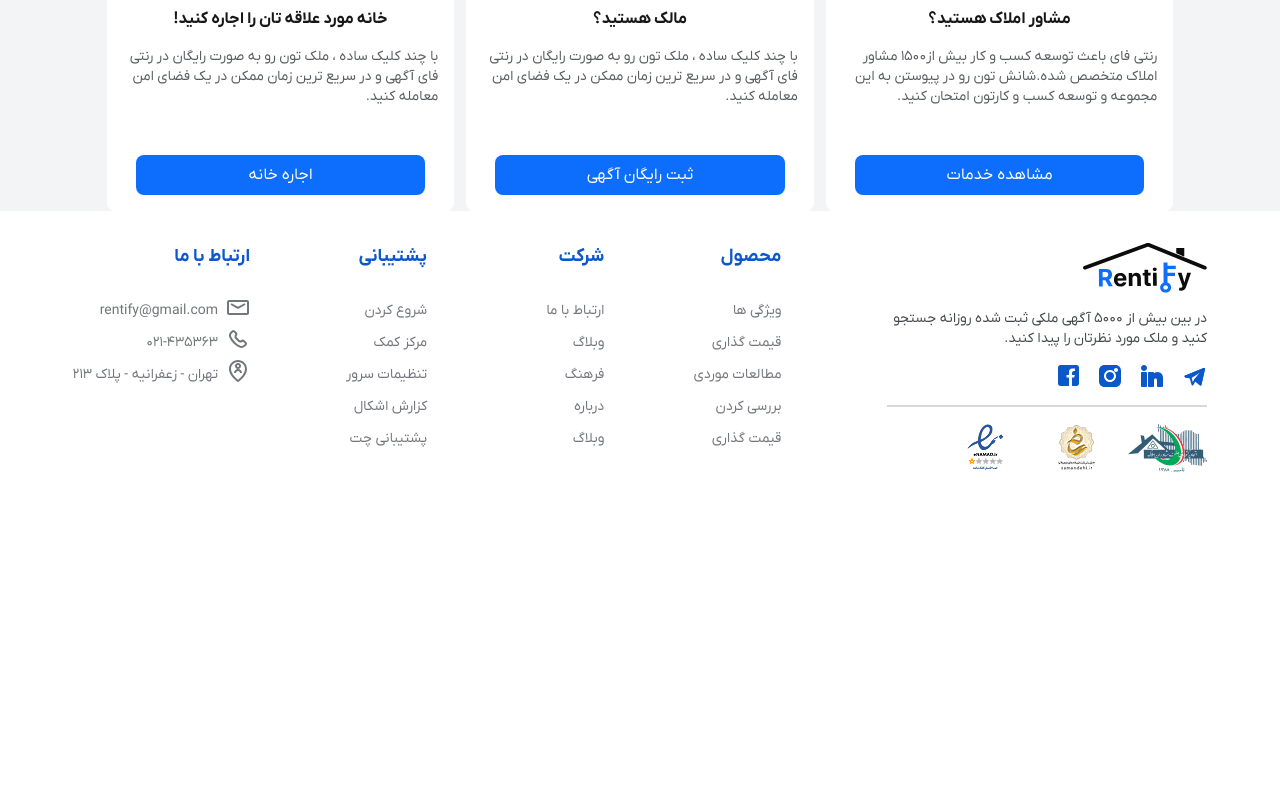
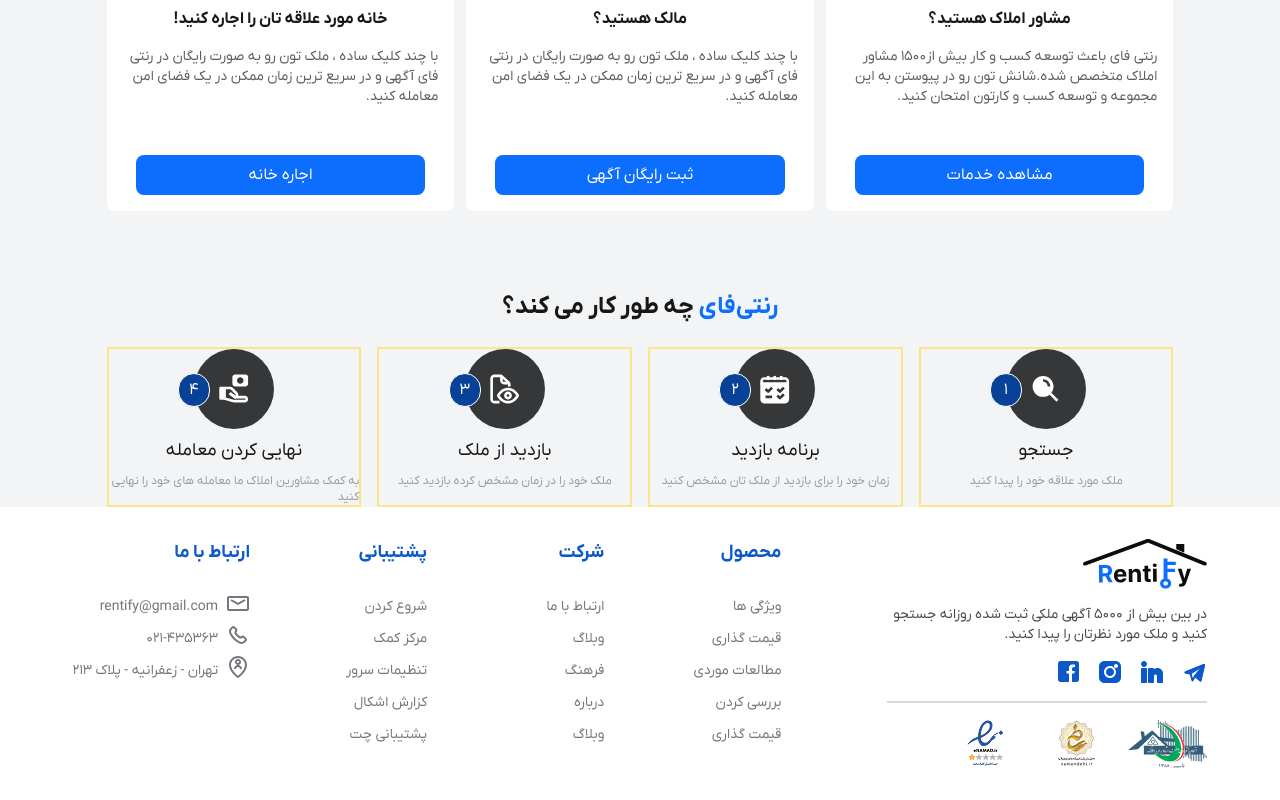
Before and after one commit to Sorayyaa1/Rentify-Web, a Next.js app: page / in a window 1280 px wide. Shown: the part 1913-2713 px from the top of the page. Before the commit the page ends 2417 px from the top, so only its background shows below. Built offline with nearby package versions, Linux system fonts and the light colour scheme.

Commit message:
feat: add RentifyServicesMap component to HomePage

```diff
--- /dev/null
+++ b/Components/RentifyServicesMap.tsx
@@ -0,0 +1,28 @@
+import {rentifyServicesMapArray} from "@/core/contance/rentifyServicesMap"
+import { Icon } from "./UI/Icon/Icon"
+
+function RentifyServicesMap(){
+    return(
+        <div className="w-10/12 mx-auto flex flex-col gap-6">
+            <p className="text-center font-[700] text-2xl"><span className="text-[#0D6EFD]">رنتی‌فای</span> چه طور کار می کند؟</p>
+            <div className="w-full flex justify-between gap-4">
+               {
+                rentifyServicesMapArray.map((item,index)=>(
+                   <div key={index} className="w-9/12 flex flex-col gap-2 items-center border-2 border-amber-200">
+                        <div className="relative">
+                            <div className="flex flex-col justify-center items-center rounded-full bg-[#353739] w-20 h-20 ">
+                               <Icon icon={item.icon} className="w-2/5"/>
+                            </div>
+                            <p className="w-2/5 text-center rounded-full p-1 bg-[#084298] text-[#FFFFFF] border-[0.1rem] border-white absolute top-6 -left-4">{item.stepNumber}</p>
+                        </div>
+                        <p className="text-lg">{item.title}</p>
+                        <p className="text-[#989BA0] text-xs">{item.decription}</p>
+                   </div>
+                ))
+               }
+            </div>
+        </div>
+    )
+}
+
+export default RentifyServicesMap
--- a/Components/UI/Icon/Icon.tsx
+++ b/Components/UI/Icon/Icon.tsx
@@ -70,6 +70,35 @@ export function Icon(props:any){
             return <svg  {...props} width="22" height="21" viewBox="0 0 22 21" fill="none" xmlns="http://www.w3.org/2000/svg">
 <path fill-rule="evenodd" clip-rule="evenodd" d="M20.0048 2.08949C17.5524 -0.458902 13.6925 -0.676233 11 1.43749C8.30753 -0.676233 4.44757 -0.458902 1.99518 2.08949C-0.66506 4.85386 -0.66506 9.32048 1.99518 12.0849L10.2795 20.6934C10.468 20.8893 10.7281 21 11 21C11.2719 21 11.532 20.8893 11.7205 20.6934L20.0048 12.0849C22.6651 9.32048 22.6651 4.85386 20.0048 2.08949Z" fill="#ED2E2E"/>
 </svg>
+        case "finalizeTheDealIcon":
+            return <svg {...props} width="51" height="50" viewBox="0 0 51 50" fill="none" xmlns="http://www.w3.org/2000/svg">
+<path fill-rule="evenodd" clip-rule="evenodd" d="M4.17195 21.3555C3.01988 21.3555 2.08594 22.2882 2.08594 23.4388V40.1055C2.08594 41.2561 3.01988 42.1888 4.17195 42.1888H10.43C11.5821 42.1888 12.516 41.2561 12.516 40.1055V23.4388C12.516 22.2882 11.5821 21.3555 10.43 21.3555H4.17195Z" fill="white"/>
+<path fill-rule="evenodd" clip-rule="evenodd" d="M20.0259 30.1055L27.2574 35.5221C27.6185 35.7926 28.0577 35.9388 28.509 35.9388H42.7634C45.6436 35.9388 47.9785 38.2706 47.9785 41.1471C47.9785 44.0236 45.6436 46.3555 42.7634 46.3555H25.3681C24.7766 46.3555 24.1882 46.2717 23.6202 46.1067L9.84766 42.1059L11.0129 38.105L24.7855 42.1059C24.9748 42.1609 25.1709 42.1888 25.3681 42.1888H42.7634C43.3395 42.1888 43.8065 41.7224 43.8065 41.1471C43.8065 40.5718 43.3395 40.1055 42.7634 40.1055H28.509C27.155 40.1055 25.8375 39.6668 24.7542 38.8555L17.5227 33.4388L20.0259 30.1055Z" fill="white"/>
+<path fill-rule="evenodd" clip-rule="evenodd" d="M19.1336 25.5221H10.4316V21.3555H19.1336C20.7933 21.3555 22.3851 22.0139 23.5587 23.1861L30.6437 30.262C31.7265 31.3434 32.3348 32.81 32.3348 34.3393V35.6784C32.3348 38.1234 30.3501 40.1055 27.902 40.1055C26.9429 40.1055 26.0096 39.7948 25.2423 39.2201L17.5241 33.4388L20.0273 30.1055L27.7455 35.8867C27.7907 35.9205 27.8456 35.9388 27.902 35.9388C28.046 35.9388 28.1627 35.8222 28.1627 35.6784V34.3393C28.1627 33.9151 27.994 33.5082 27.6937 33.2083L20.6086 26.1323C20.2174 25.7416 19.6868 25.5221 19.1336 25.5221Z" fill="white"/>
+<path fill-rule="evenodd" clip-rule="evenodd" d="M22.9473 6.25065C22.9473 3.94946 24.8151 2.08398 27.1193 2.08398H43.8074C46.1115 2.08398 47.9794 3.94946 47.9794 6.25065V16.6673C47.9794 18.9685 46.1115 20.834 43.8074 20.834H27.1193C24.8151 20.834 22.9473 18.9685 22.9473 16.6673V6.25065ZM30.2483 11.459C30.2483 8.5825 32.5832 6.25065 35.4633 6.25065C38.3435 6.25065 40.6784 8.5825 40.6784 11.459C40.6784 14.3355 38.3435 16.6673 35.4633 16.6673C32.5832 16.6673 30.2483 14.3355 30.2483 11.459Z" fill="white"/>
+</svg>
+       case "viewIcon":
+        return <svg {...props} width="51" height="50" viewBox="0 0 51 50" fill="none" xmlns="http://www.w3.org/2000/svg">
+<path fill-rule="evenodd" clip-rule="evenodd" d="M8.34397 6.25065C7.1919 6.25065 6.25796 7.18339 6.25796 8.33399V41.6673C6.25796 42.8179 7.1919 43.7506 8.34397 43.7506H16.688V47.9173H8.34397C4.88776 47.9173 2.08594 45.1191 2.08594 41.6673V8.33399C2.08594 4.88221 4.88775 2.08398 8.34397 2.08398H18.1942C19.7599 2.08398 21.2687 2.67014 22.4229 3.72677L32.3898 12.8513C33.6829 14.0352 34.4191 15.7066 34.4191 17.4586V20.834H30.2471V17.4586C30.2471 16.8746 30.0017 16.3174 29.5707 15.9228L19.6038 6.79825C19.219 6.44604 18.7161 6.25065 18.1942 6.25065H8.34397Z" fill="white"/>
+<path fill-rule="evenodd" clip-rule="evenodd" d="M17.7324 11.4596V4.16797H21.9044V11.4596C21.9044 12.6102 22.8384 13.543 23.9905 13.543H31.2915V17.7096H23.9905C20.5342 17.7096 17.7324 14.9114 17.7324 11.4596Z" fill="white"/>
+<path fill-rule="evenodd" clip-rule="evenodd" d="M17.0113 35.418C17.6984 36.5128 19.013 38.3594 20.9372 40.0386C23.2495 42.0563 26.3425 43.7513 30.2485 43.7513C34.1546 43.7513 37.2476 42.0563 39.5599 40.0386C41.4841 38.3594 42.7987 36.5128 43.4858 35.418C42.7987 34.3232 41.4841 32.4765 39.5599 30.7974C37.2476 28.7796 34.1546 27.0846 30.2485 27.0846C26.3425 27.0846 23.2495 28.7796 20.9372 30.7974C19.013 32.4765 17.6984 34.3232 17.0113 35.418ZM18.1922 27.6597C21.0118 25.1992 25.0413 22.918 30.2485 22.918C35.4557 22.918 39.4853 25.1992 42.3049 27.6597C45.1113 30.1086 46.8174 32.8147 47.4548 33.927C47.9851 34.8527 47.9851 35.9833 47.4548 36.9089C46.8174 38.0212 45.1113 40.7274 42.3049 43.1763C39.4853 45.6367 35.4557 47.918 30.2485 47.918C25.0413 47.918 21.0118 45.6367 18.1922 43.1763C15.3858 40.7274 13.6796 38.0212 13.0423 36.9089C12.5119 35.9833 12.5119 34.8527 13.0423 33.927C13.6796 32.8147 15.3858 30.1086 18.1922 27.6597Z" fill="white"/>
+<path fill-rule="evenodd" clip-rule="evenodd" d="M30.2483 33.3346C29.0962 33.3346 28.1623 34.2674 28.1623 35.418C28.1623 36.5686 29.0962 37.5013 30.2483 37.5013C31.4003 37.5013 32.3343 36.5686 32.3343 35.418C32.3343 34.2674 31.4003 33.3346 30.2483 33.3346ZM23.9902 35.418C23.9902 31.9662 26.7921 29.168 30.2483 29.168C33.7045 29.168 36.5063 31.9662 36.5063 35.418C36.5063 38.8698 33.7045 41.668 30.2483 41.668C26.7921 41.668 23.9902 38.8698 23.9902 35.418Z" fill="white"/>
+</svg>
+       case "calendarIcon":
+        return <svg {...props} width="51" height="50" viewBox="0 0 51 50" fill="none" xmlns="http://www.w3.org/2000/svg">
+<path fill-rule="evenodd" clip-rule="evenodd" d="M2.08594 12.5C2.08594 9.04822 4.88776 6.25 8.34397 6.25H41.7202C45.1764 6.25 47.9782 9.04822 47.9782 12.5V16.6667C47.9782 17.8173 47.0442 18.75 45.8922 18.75H4.17195C3.01988 18.75 2.08594 17.8173 2.08594 16.6667V12.5ZM8.34397 10.4167C7.1919 10.4167 6.25796 11.3494 6.25796 12.5V14.5833H43.8062V12.5C43.8062 11.3494 42.8722 10.4167 41.7202 10.4167H8.34397Z" fill="white"/>
+<path fill-rule="evenodd" clip-rule="evenodd" d="M22.9473 10.416V4.16602H27.1193V10.416H22.9473Z" fill="white"/>
+<path fill-rule="evenodd" clip-rule="evenodd" d="M33.377 10.416V4.16602H37.549V10.416H33.377Z" fill="white"/>
+<path fill-rule="evenodd" clip-rule="evenodd" d="M12.5156 10.416V4.16602H16.6876V10.416H12.5156Z" fill="white"/>
+<path fill-rule="evenodd" clip-rule="evenodd" d="M4.17195 14.582C3.01988 14.582 2.08594 15.5148 2.08594 16.6654V41.6654C2.08594 45.1171 4.88776 47.9154 8.34397 47.9154H41.7202C45.1764 47.9154 47.9782 45.1171 47.9782 41.6654V16.6654C47.9782 15.5148 47.0442 14.582 45.8922 14.582H4.17195ZM22.3351 24.3885L16.077 30.6385C15.2624 31.4521 13.9416 31.4521 13.127 30.6385L8.95495 26.4718L11.905 23.5256L14.602 26.2191L19.385 21.4422L22.3351 24.3885ZM34.8511 30.6385L41.1092 24.3885L38.1591 21.4422L33.3761 26.2191L30.6791 23.5256L27.7291 26.4718L31.9011 30.6385C32.7157 31.4521 34.0365 31.4521 34.8511 30.6385ZM41.1092 34.8052L34.8511 41.0552C34.0365 41.8688 32.7157 41.8688 31.9011 41.0552L27.7291 36.8885L30.6791 33.9422L33.3761 36.6358L38.1591 31.8589L41.1092 34.8052ZM10.43 39.582H20.86V35.4154H10.43V39.582Z" fill="white"/>
+</svg>
+      case "searchIcon":
+        return <svg {...props} width="51" height="50" viewBox="0 0 51 50" fill="none" xmlns="http://www.w3.org/2000/svg">
+<path fill-rule="evenodd" clip-rule="evenodd" d="M4.16602 20.8327C4.16602 11.6279 11.6279 4.16602 20.8327 4.16602C30.0374 4.16602 37.4993 11.6279 37.4993 20.8327C37.4993 30.0374 30.0374 37.4993 20.8327 37.4993C11.6279 37.4993 4.16602 30.0374 4.16602 20.8327ZM20.8327 13.541C24.8598 13.541 28.1243 16.8056 28.1243 20.8327H32.291C32.291 14.5044 27.1609 9.37435 20.8327 9.37435V13.541Z" fill="white"/>
+<path fill-rule="evenodd" clip-rule="evenodd" d="M32.7217 29.7754L45.2217 42.2754L42.2754 45.2217L29.7754 32.7217L32.7217 29.7754Z" fill="white"/>
+</svg>
+
+
 
     }
 }
--- /dev/null
+++ b/core/contance/rentifyServicesMap.ts
@@ -0,0 +1,35 @@
+
+interface rentifyServicesMapType {
+    title:string
+    icon:string
+    decription:string
+    stepNumber:string
+}
+
+
+export const rentifyServicesMapArray: rentifyServicesMapType[]=[
+  {
+    title:"جستجو",
+    icon:"searchIcon",
+    decription:"ملک مورد علاقه خود را پیدا کنید",
+    stepNumber:"۱"
+   },
+    {
+    title:"برنامه بازدید",
+    icon:"calendarIcon",
+    decription:"زمان خود را برای بازدید از ملک تان مشخص کنید",
+    stepNumber:"۲"
+   },
+    {
+    title:"بازدید از ملک",
+    icon:"viewIcon",
+    decription:"ملک خود را در زمان مشخص کرده بازدید کنید",
+    stepNumber:"۳"
+   },
+    {
+    title:"نهایی کردن معامله",
+    icon:"finalizeTheDealIcon",
+    decription:"به کمک مشاورین املاک ما معامله های خود را نهایی کنید",
+    stepNumber:"۴"
+   }
+]
--- a/pages/index.tsx
+++ b/pages/index.tsx
@@ -1,6 +1,7 @@
 import IntroSection from "@/Components/IntroSection";
 import MostViewedLastWeek from "@/Components/mostViewedLastWeek"
 import RentifyServices from "@/Components/RentifyServices";
+import RentifyServicesMap from "@/Components/RentifyServicesMap"
 
 export default function Home() {
   return (
@@ -8,6 +9,7 @@ export default function Home() {
       <IntroSection />
       <MostViewedLastWeek />
       <RentifyServices/>
+      <RentifyServicesMap />
     </div>
   )
 }
```
